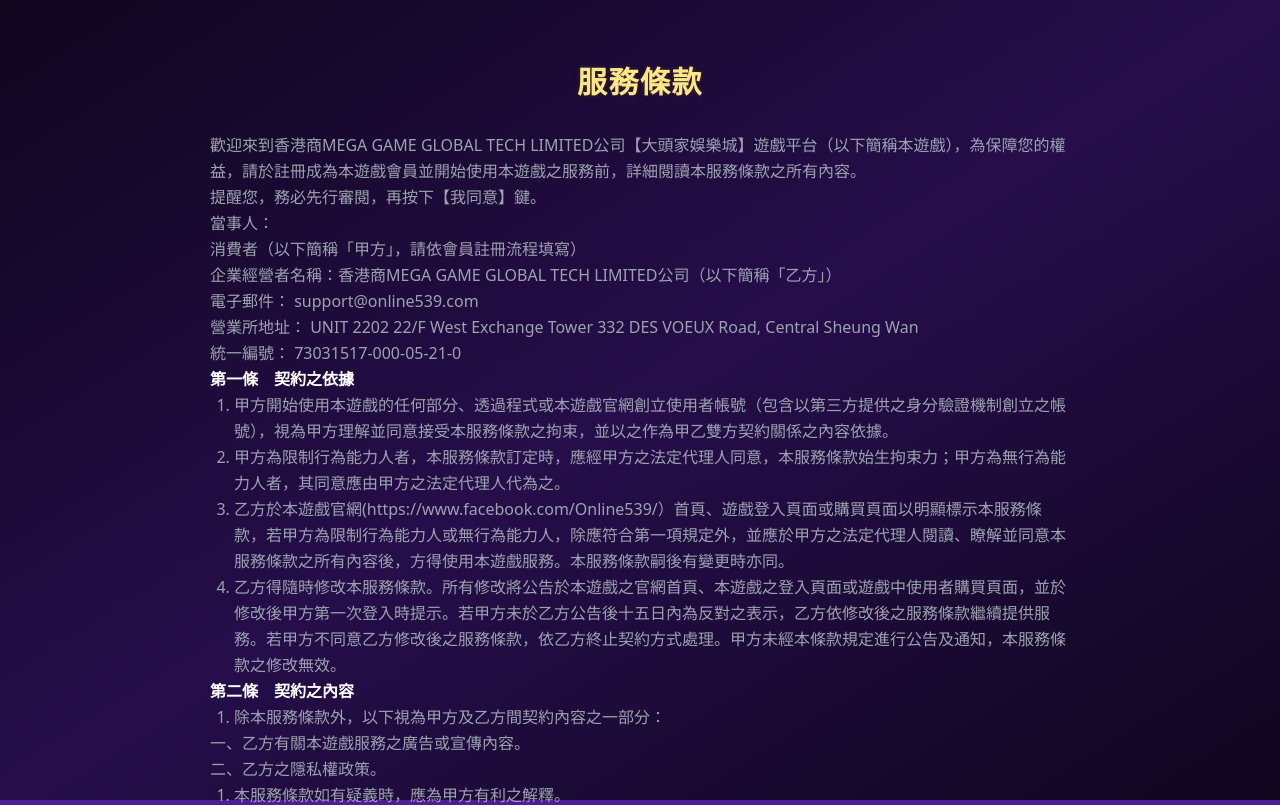
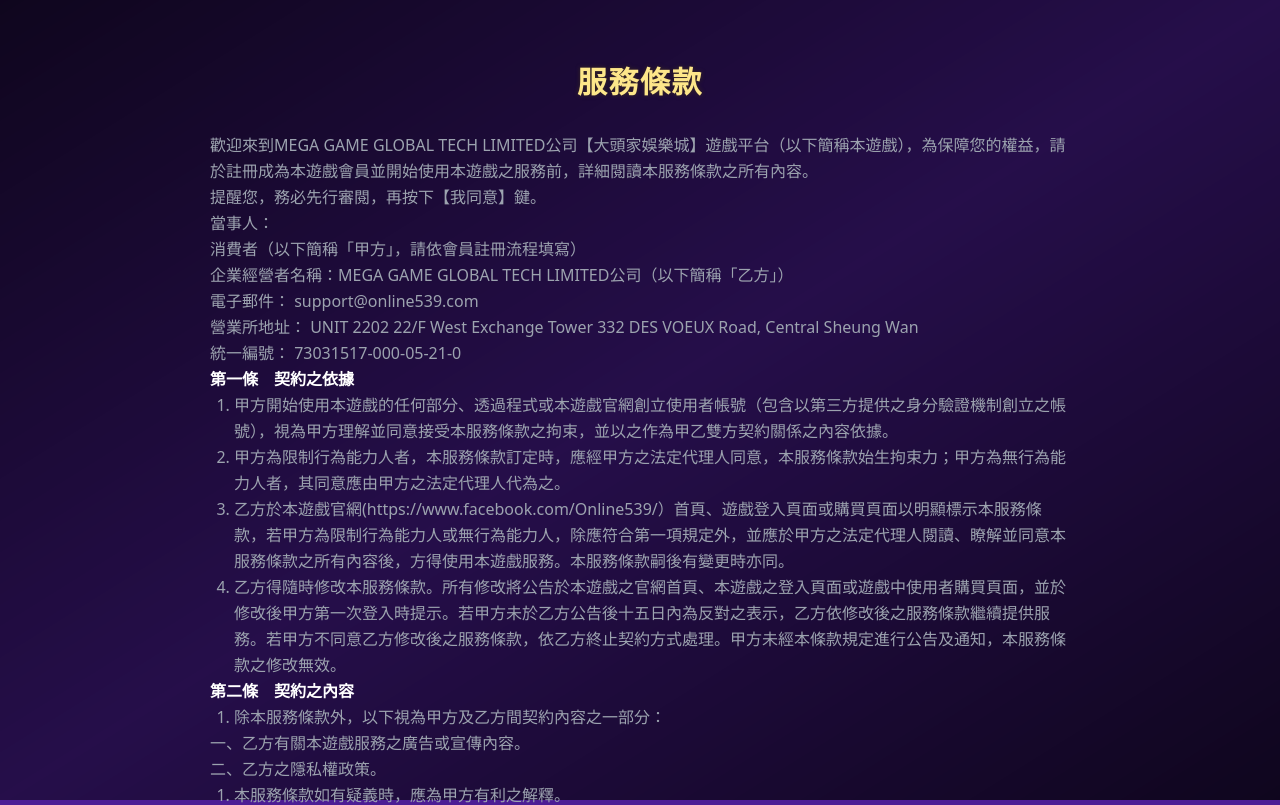
Before and after one commit to summerchen0101/official777-v2, a Next.js app: page /rules in a window 1280 px wide. Shown: the top 805 px of the page. Built offline with nearby package versions, Linux system fonts and the light colour scheme.

Commit message:
site name intro updated

```diff
--- a/pages/privacy.tsx
+++ b/pages/privacy.tsx
@@ -9,7 +9,7 @@
       <div className="lg:w-[860px] mx-auto">
         <p className="title">隱私權政策</p>
         <p>
-          香港商MEGA GAME GLOBAL TECH
+          MEGA GAME GLOBAL TECH
           LIMITED公司（以下統稱「本公司」）尊重遊戲用戶的隱私權，並了解為提供一個安全環境之重要性。本公司已採用隱私權政策（以下簡稱「本政策」），作為本公司蒐集、處理及利用您提供予本公司個人資料之準繩。您使用【大頭家娛樂城】（下簡稱本遊戲）或在線上提供您的資訊給本公司，視為您接受本公司在本政策中所述之相關規定。
         </p>
         <ol>
--- a/pages/rules.tsx
+++ b/pages/rules.tsx
@@ -10,14 +10,14 @@
         <div className="">
           <p className="title">服務條款</p>
           <p>
-            歡迎來到香港商MEGA GAME GLOBAL TECH
+            歡迎來到MEGA GAME GLOBAL TECH
             LIMITED公司【大頭家娛樂城】遊戲平台（以下簡稱本遊戲），為保障您的權益，請於註冊成為本遊戲會員並開始使用本遊戲之服務前，詳細閱讀本服務條款之所有內容。
           </p>
           <p>提醒您，務必先行審閱，再按下【我同意】鍵。</p>
           <p>當事人：</p>
           <p>消費者（以下簡稱「甲方」，請依會員註冊流程填寫）</p>
           <p>
-            企業經營者名稱：香港商MEGA GAME GLOBAL TECH
+            企業經營者名稱：MEGA GAME GLOBAL TECH
             LIMITED公司（以下簡稱「乙方」）
           </p>
           <p>電子郵件： support@online539.com</p>
```
